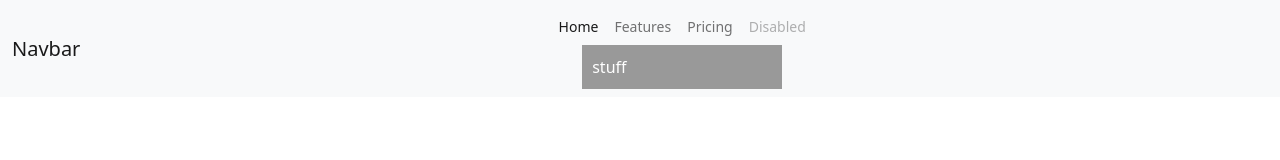
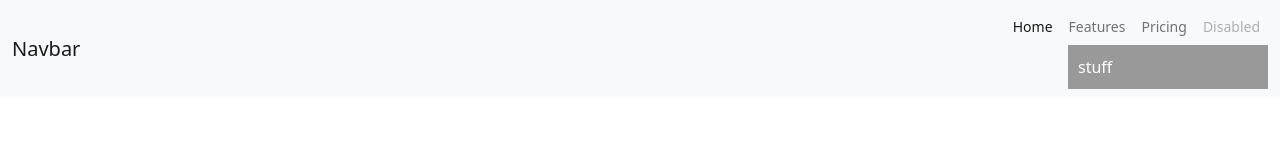
Before and after one commit to cssninja/2_row_navbar_bs4, a plain HTML site: page index.html in a window 1280 px wide. Drawn offline with nearby package versions, Linux system fonts and the light colour scheme.

Commit message:
1 file modified

```diff
--- a/index.html
+++ b/index.html
@@ -7,6 +7,7 @@
 
     <link rel="stylesheet" href="https://cdn.jsdelivr.net/npm/bootstrap@5.0.2/dist/css/bootstrap.min.css">
     <style>
+    /* align-items-end bs class below overrides default navbar-collapse class */
     /* .bs5 .navbar-collapse {
       flex-basis: 100%;
       flex-grow: 1;
@@ -27,7 +28,7 @@
             <span class="navbar-toggler-icon"></span>
             </button>
             <!-- for 2 rows add classes w-100 flex-md-column (or flex-sm-column) -->
-            <div class="collapse navbar-collapse w-100 flex-md-column" id="navbarNav">
+            <div class="collapse navbar-collapse w-100 flex-md-column align-items-end" id="navbarNav">
             <div class="navbar-nav ml-auto small mb-2 mb-md-0">
                 <div class="nav-item">
                 <a class="nav-link active" aria-current="page" href="#">Home</a>
```
